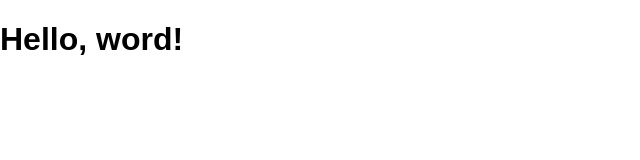
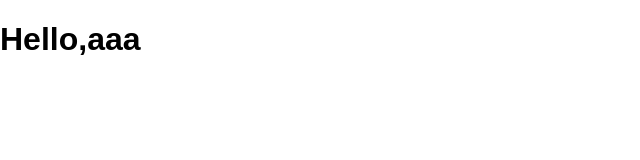
Before and after one commit to ronarin/udemy-react-redux-crud-application, a React (Create React App) app: page / in a window 1280 px wide. Shown: the top 160 px of the page, without its empty margins (0-640 px from the left). Built offline with nearby package versions, Linux system fonts and the light colour scheme.

Commit message:
AppJSを変更しました

```diff
--- a/src/App.js
+++ b/src/App.js
@@ -2,7 +2,7 @@ import React, { Component } from 'react';
 
 class App extends Component {
   render() {
-    return <div><h1>Hello, word!</h1></div>;
+    return <h1>Hello,aaa</h1>;
   }
 }
 
```
